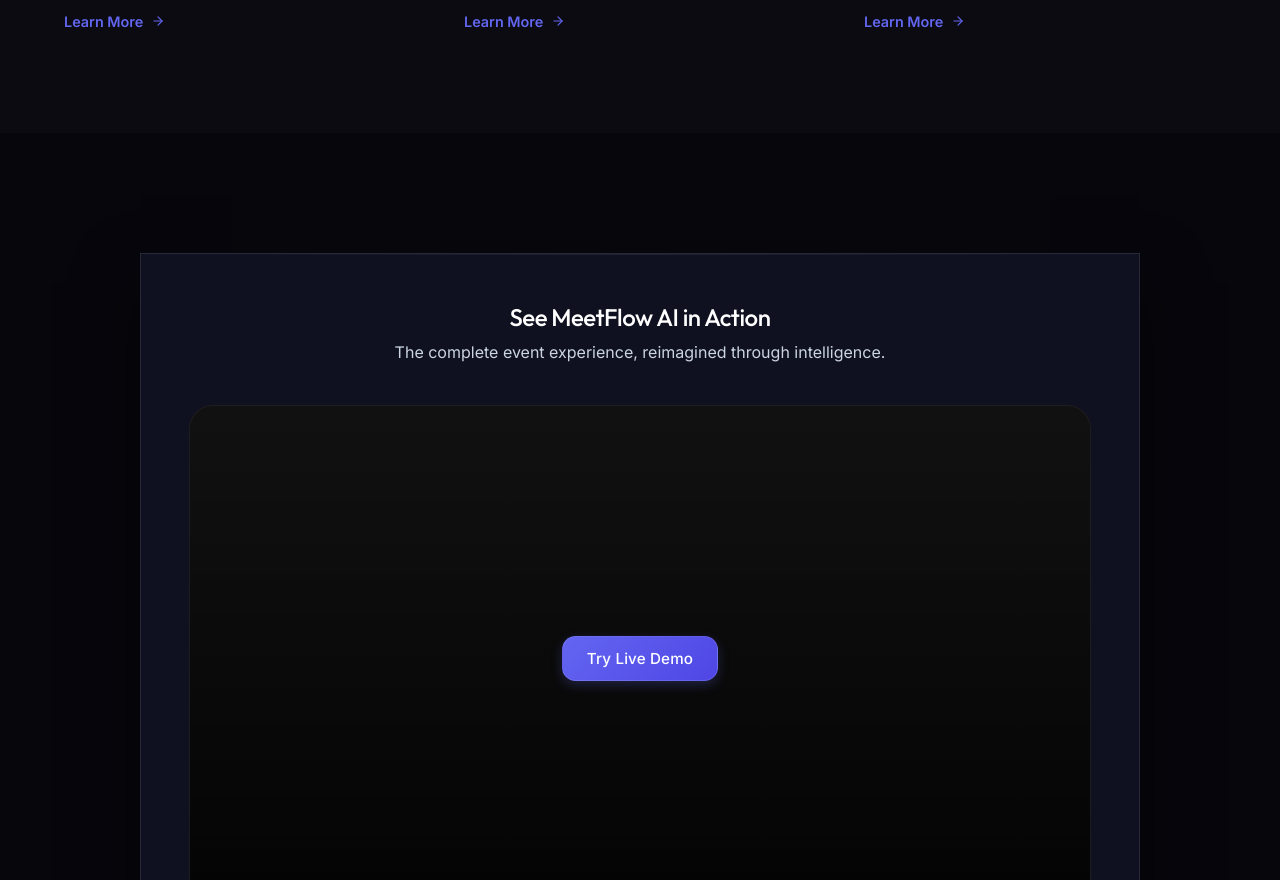
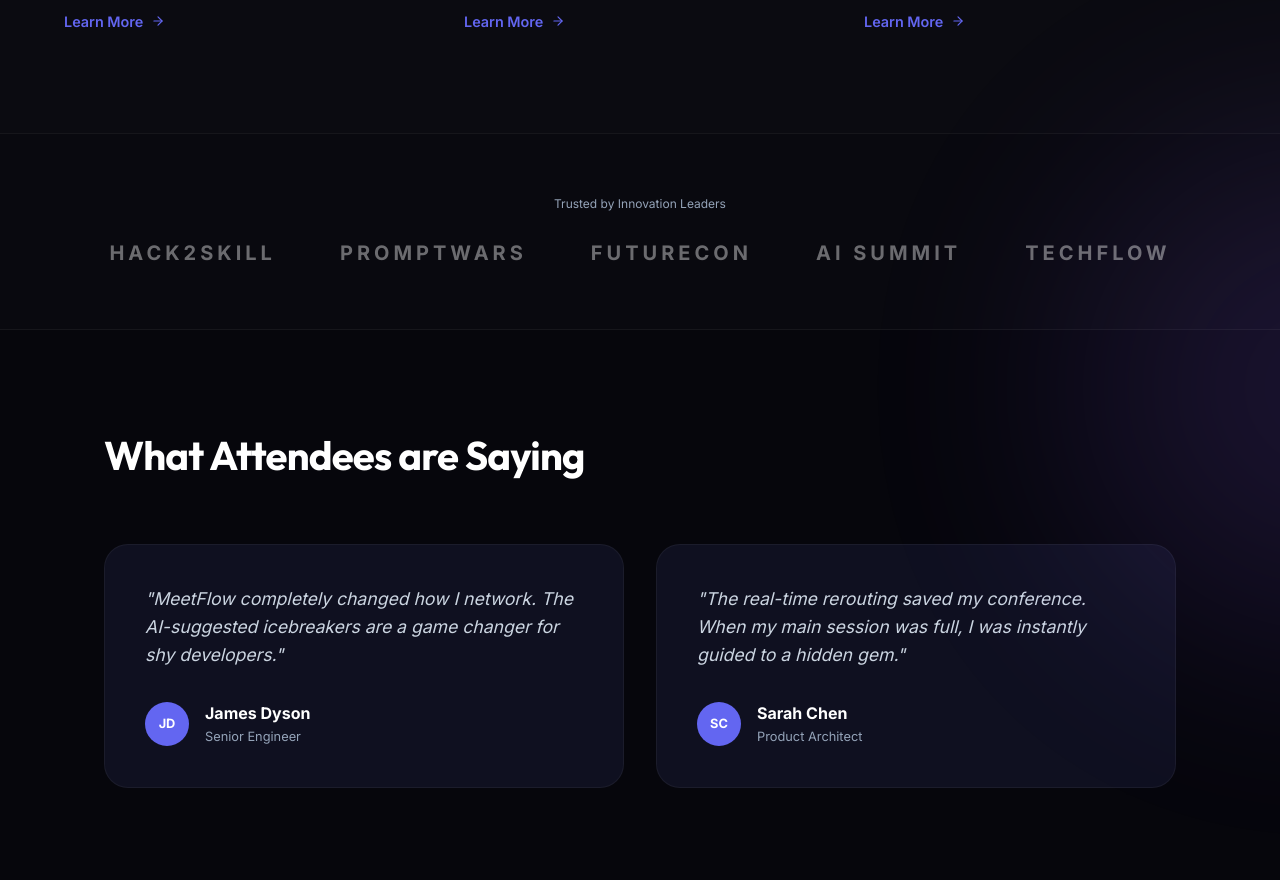
Before and after one commit to SparshM8/MEETFLOW-AI, a React (Vite) app: page / in a window 1280 px wide. Shown: the part 1920-2800 px from the top of the page. Built offline with nearby package versions, Linux system fonts and the light colour scheme; no server answers.

Commit message:
feat: The Encore V9 - Premium UI/UX & Navigation Fixes
- Fixed 'Learn More' and 'Pricing' navigation\n- Added Trusted Partners, Testimonials, and Pricing sections\n- Implemented dynamic background orbs and enhanced hover states\n- Upgraded global RouteLoader for better page transition UX

```diff
--- a/src/App.jsx
+++ b/src/App.jsx
@@ -94,9 +94,14 @@
 };
 
 const RouteLoader = () => (
-  <div className="dashboard-gate" role="status" aria-live="polite">
-    <h2 className="text-primary">Loading your page...</h2>
-    <p className="text-secondary mt-2 text-sm">Preparing your concierge experience.</p>
+  <div className="dashboard-gate flex-col gap-4" role="status" aria-live="polite">
+    <div className="loader-pulse-ring">
+      <Sparkles size={32} className="text-accent-primary animate-pulse" />
+    </div>
+    <div className="text-center">
+      <h2 className="text-xl font-bold text-primary">MeetFlow AI</h2>
+      <p className="text-secondary text-sm">Fine-tuning your event journey...</p>
+    </div>
   </div>
 );
 
--- a/src/pages/LandingPage.css
+++ b/src/pages/LandingPage.css
@@ -5,6 +5,43 @@
   color: var(--text-primary);
   min-height: 100vh;
   overflow-x: hidden;
+  scroll-behavior: smooth;
+  position: relative;
+}
+
+/* ── Background Orbs ── */
+.bg-orb {
+  position: absolute;
+  border-radius: 50%;
+  filter: blur(120px);
+  pointer-events: none;
+  z-index: 0;
+  opacity: 0.15;
+}
+
+.orb-1 {
+  width: 400px; height: 400px;
+  background: var(--accent-primary);
+  top: 5%; left: -100px;
+  animation: orbMove 20s infinite alternate;
+}
+
+.orb-2 {
+  width: 500px; height: 500px;
+  background: var(--accent-secondary);
+  top: 40%; right: -200px;
+  animation: orbMove 25s infinite alternate-reverse;
+}
+
+.orb-3 {
+  width: 300px; height: 300px;
+  background: var(--accent-primary);
+  bottom: 10%; left: 20%;
+}
+
+@keyframes orbMove {
+  from { transform: translate(0, 0); }
+  to { transform: translate(100px, 50px); }
 }
 
 /* ── Header ── */
@@ -276,6 +313,175 @@
   display: flex;
   align-items: center;
   gap: 0.5rem;
+  transition: gap 0.2s;
+}
+
+.learn-more:hover {
+  gap: 0.75rem;
+}
+
+/* ── Trust Bar ── */
+.trust-bar {
+  padding: 60px 4rem;
+  text-align: center;
+  border-top: 1px solid var(--glass-border);
+  border-bottom: 1px solid var(--glass-border);
+  background: rgba(255,255,255,0.01);
+}
+
+.logo-strip {
+  display: flex;
+  justify-content: center;
+  align-items: center;
+  gap: 4rem;
+  flex-wrap: wrap;
+  opacity: 0.4;
+}
+
+.mock-logo {
+  font-weight: 800;
+  font-size: 1.25rem;
+  letter-spacing: 0.2em;
+  color: white;
+}
+
+/* ── Testimonials ── */
+.testimonials-section {
+  padding: 100px 4rem;
+  max-width: 1200px;
+  margin: 0 auto;
+}
+
+.testimonials-grid {
+  display: grid;
+  grid-template-columns: repeat(2, 1fr);
+  gap: 2rem;
+}
+
+.testimonial-card {
+  background: var(--bg-secondary);
+  border: 1px solid var(--glass-border);
+  padding: 2.5rem;
+  border-radius: var(--radius-lg);
+}
+
+.testimonial-card p {
+  font-size: 1.1rem;
+  line-height: 1.6;
+  margin-bottom: 2rem;
+  color: var(--text-secondary);
+  font-style: italic;
+}
+
+.testimonial-author {
+  display: flex;
+  align-items: center;
+  gap: 1rem;
+}
+
+.author-avatar {
+  width: 44px; height: 44px;
+  border-radius: 50%;
+  background: var(--accent-primary);
+  display: flex; align-items: center; justify-content: center;
+  font-weight: 700; font-size: 0.8rem;
+}
+
+.author-name {
+  display: block;
+  font-weight: 700;
+  font-size: 1rem;
+}
+
+.author-role {
+  display: block;
+  font-size: 0.8rem;
+  color: var(--text-tertiary);
+}
+
+/* ── Pricing ── */
+.pricing-section {
+  padding: 100px 4rem;
+  text-align: center;
+  background: radial-gradient(circle at bottom, rgba(99, 102, 241, 0.05) 0%, transparent 70%);
+}
+
+.pricing-grid {
+  display: grid;
+  grid-template-columns: repeat(2, 1fr);
+  gap: 2rem;
+  max-width: 800px;
+  margin: 0 auto;
+}
+
+.pricing-card {
+  background: var(--bg-secondary);
+  border: 1px solid var(--glass-border);
+  padding: 3rem 2rem;
+  border-radius: var(--radius-xl);
+  text-align: center;
+  position: relative;
+  transition: transform 0.3s;
+}
+
+.pricing-card.featured {
+  border-color: var(--accent-primary);
+  box-shadow: 0 20px 40px rgba(99, 102, 241, 0.1);
+  transform: scale(1.05);
+}
+
+.tier-badge {
+  font-size: 0.7rem;
+  font-weight: 800;
+  text-transform: uppercase;
+  padding: 0.4rem 1rem;
+  border-radius: var(--radius-full);
+  background: var(--glass-border);
+  display: inline-block;
+  margin-bottom: 1.5rem;
+}
+
+.tier-badge.badge-ai {
+  background: var(--accent-primary);
+  color: white;
+}
+
+.pricing-card h3 {
+  font-size: 3rem;
+  font-weight: 800;
+  margin-bottom: 1rem;
+}
+
+.pricing-card h3 span {
+  font-size: 1rem;
+  color: var(--text-tertiary);
+  font-weight: 400;
+}
+
+.pricing-card p {
+  color: var(--text-secondary);
+  margin-bottom: 2rem;
+}
+
+.pricing-card ul {
+  list-style: none;
+  padding: 0;
+  text-align: left;
+  margin-bottom: 2rem;
+}
+
+.pricing-card li {
+  padding: 0.5rem 0;
+  font-size: 0.9rem;
+  border-bottom: 1px solid var(--glass-border);
+  color: var(--text-tertiary);
+}
+
+.pricing-card li::before {
+  content: '✓';
+  margin-right: 0.75rem;
+  color: var(--accent-primary);
+  font-weight: 800;
 }
 
 /* ── Live Demo ── */
--- a/src/pages/LandingPage.jsx
+++ b/src/pages/LandingPage.jsx
@@ -16,6 +16,9 @@
 
   return (
     <div className="landing-page animate-fade-in">
+      <div className="bg-orb orb-1"></div>
+      <div className="bg-orb orb-2"></div>
+      <div className="bg-orb orb-3"></div>
       {/* ── HEADER ── */}
       <header className="landing-header">
         <div className="landing-logo">
@@ -26,7 +29,7 @@
         <nav className="landing-desktop-nav">
           <a href="#features">Features</a>
           <a href="#how-it-works">How It Works</a>
-          <a href="#">Pricing</a>
+          <a href="#pricing">Pricing</a>
         </nav>
 
         <div className="landing-actions">
@@ -102,23 +105,91 @@
       <section id="features" className="features-section">
         <h2 className="section-title text-center">Engineered for Impact</h2>
         <div className="features-grid">
-          <div className="feature-item">
+          <div className="feature-item" id="matchmaking">
             <Users className="feature-icon" />
             <h3>AI-Powered Matchmaking</h3>
             <p>Our neural matchmaking engine ranks attendees by compatibility across multi-dimensional signals.</p>
-            <a href="#" className="learn-more">Learn More <ArrowRight size={14} /></a>
+            <a href="#how-it-works" className="learn-more">Learn More <ArrowRight size={14} /></a>
           </div>
-          <div className="feature-item">
+          <div className="feature-item" id="agenda">
             <Target className="feature-icon" />
             <h3>Dynamic Agenda Planning</h3>
             <p>Build a cohesive journey across the event with AI-suggested sessions aligned with your career path.</p>
-            <a href="#" className="learn-more">Learn More <ArrowRight size={14} /></a>
+            <a href="#how-it-works" className="learn-more">Learn More <ArrowRight size={14} /></a>
           </div>
-          <div className="feature-item">
+          <div className="feature-item" id="rerouting">
             <Zap className="feature-icon" />
             <h3>Real-Time Rerouting</h3>
             <p>Never miss out. When capacity hits limits, we instantly calculate the next best session for your goals.</p>
-            <a href="#" className="learn-more">Learn More <ArrowRight size={14} /></a>
+            <a href="#how-it-works" className="learn-more">Learn More <ArrowRight size={14} /></a>
+          </div>
+        </div>
+      </section>
+
+      {/* ── TRUST BAR ── */}
+      <section className="trust-bar">
+        <p className="text-tertiary text-xs uppercase tracking-widest mb-6">Trusted by Innovation Leaders</p>
+        <div className="logo-strip">
+          <div className="mock-logo">HACK2SKILL</div>
+          <div className="mock-logo">PROMPTWARS</div>
+          <div className="mock-logo">FUTURECON</div>
+          <div className="mock-logo">AI SUMMIT</div>
+          <div className="mock-logo">TECHFLOW</div>
+        </div>
+      </section>
+
+      {/* ── TESTIMONIALS ── */}
+      <section className="testimonials-section">
+        <h2 className="section-title">What Attendees are Saying</h2>
+        <div className="testimonials-grid">
+          <div className="testimonial-card">
+            <p>"MeetFlow completely changed how I network. The AI-suggested icebreakers are a game changer for shy developers."</p>
+            <div className="testimonial-author">
+              <div className="author-avatar">JD</div>
+              <div>
+                <span className="author-name">James Dyson</span>
+                <span className="author-role">Senior Engineer</span>
+              </div>
+            </div>
+          </div>
+          <div className="testimonial-card">
+            <p>"The real-time rerouting saved my conference. When my main session was full, I was instantly guided to a hidden gem."</p>
+            <div className="testimonial-author">
+              <div className="author-avatar">SC</div>
+              <div>
+                <span className="author-name">Sarah Chen</span>
+                <span className="author-role">Product Architect</span>
+              </div>
+            </div>
+          </div>
+        </div>
+      </section>
+
+      {/* ── PRICING SECTIONS ── */}
+      <section id="pricing" className="pricing-section">
+        <h2 className="section-title">Scalable for Every Event</h2>
+        <div className="pricing-grid">
+          <div className="pricing-card">
+            <span className="tier-badge">Standard</span>
+            <h3>$0<span>/event</span></h3>
+            <p>Perfect for hackathons and local community meetups.</p>
+            <ul>
+              <li>50 Active Nodes</li>
+              <li>Basic Matchmaking</li>
+              <li>Public Event Feed</li>
+            </ul>
+          </div>
+          <div className="pricing-card featured">
+            <span className="tier-badge badge-ai">Pro</span>
+            <h3>$499<span>/event</span></h3>
+            <p>Advanced intelligence for professional conferences.</p>
+            <ul>
+              <li>Unlimited Nodes</li>
+              <li>Agentic Rerouting</li>
+              <li>Custom Venue Maps</li>
+              <li>Full Analytics Suite</li>
+            </ul>
+            <button className="btn btn-primary w-full mt-4">Contact Sales</button>
           </div>
         </div>
       </section>
```
